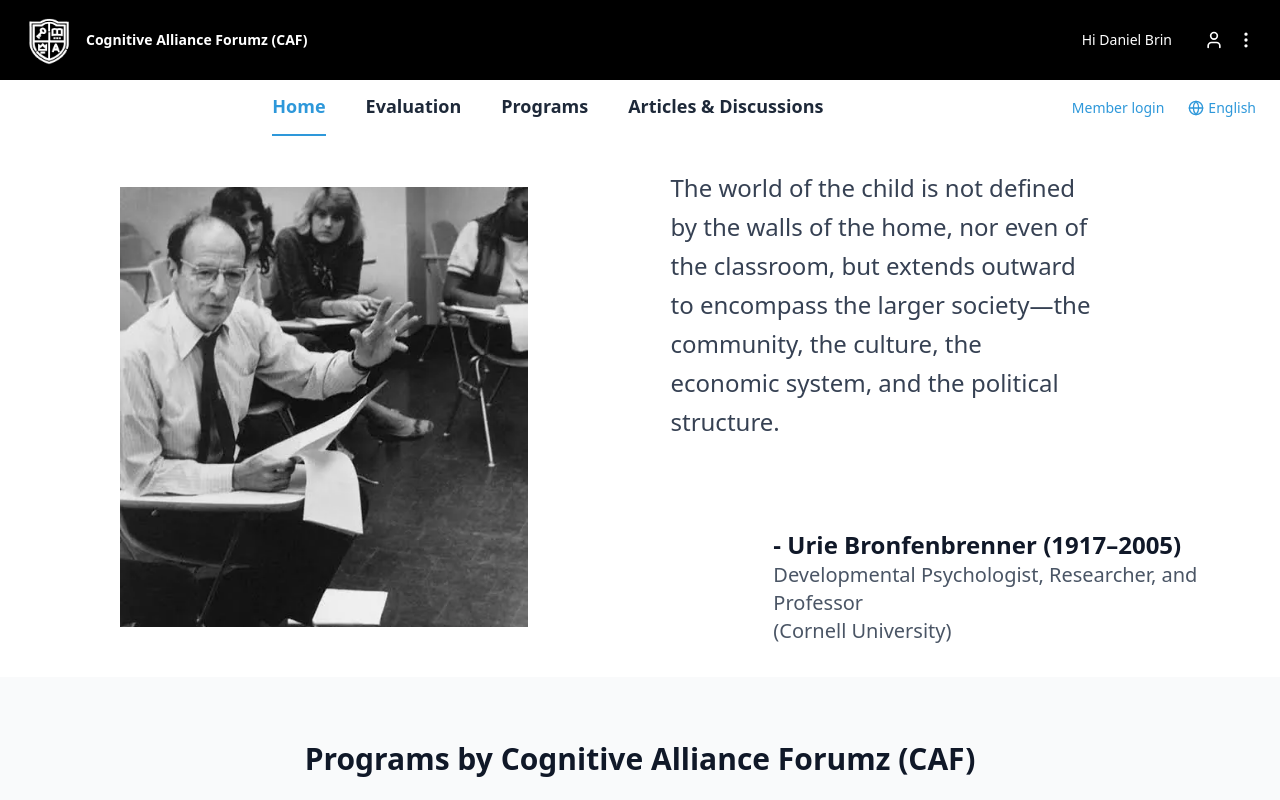
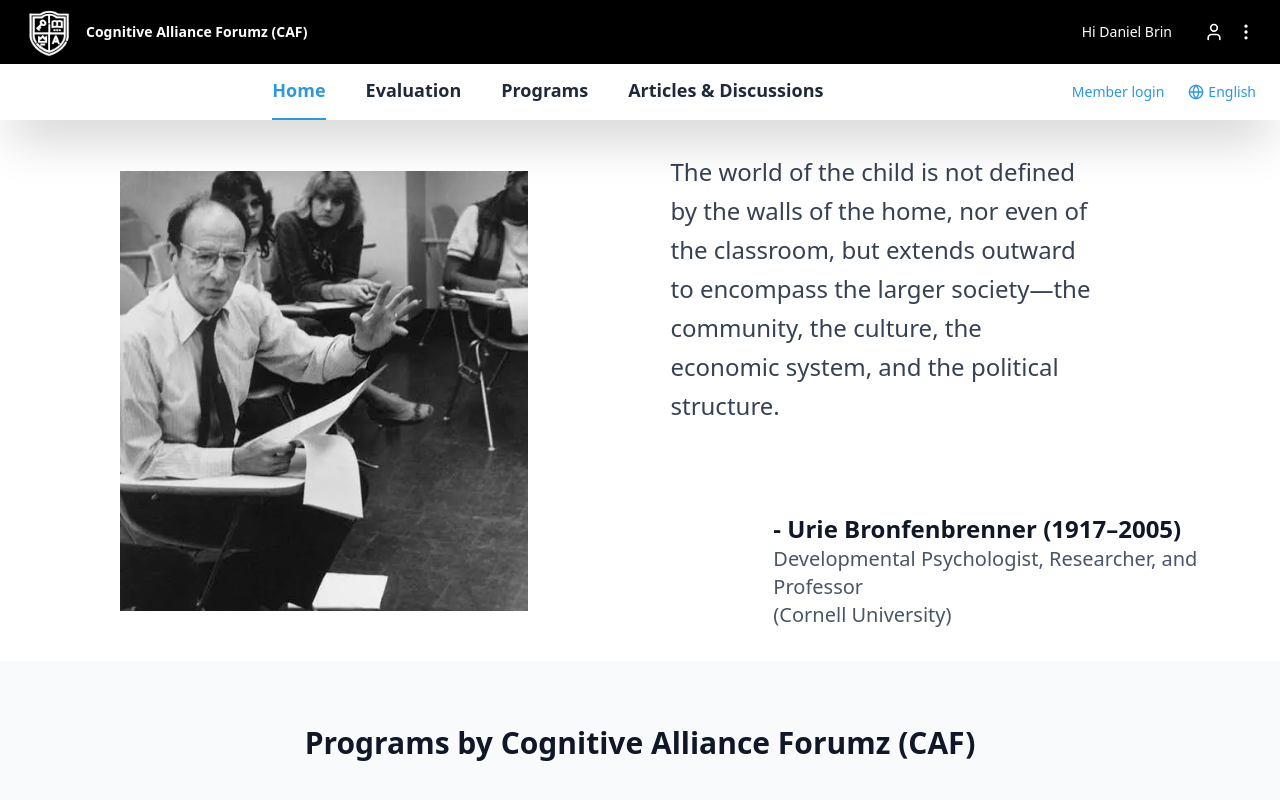
Before and after one commit to yashmevat/pfafigma, a Next.js app: page / in a window 1280 px wide. Shown: the top 800 px of the page. Built offline with nearby package versions, Linux system fonts and the light colour scheme.

Commit message:
abhay ji

```diff
--- a/src/app/components/Header.jsx
+++ b/src/app/components/Header.jsx
@@ -1,19 +1,34 @@
 "use client";
-import { use, useState } from "react";
+import { useState, useEffect } from "react";
 import Image from "next/image";
 import Link from "next/link";
 import { User, MoreVertical, Globe, Menu, X } from "lucide-react";
 
 export default function Header() {
   const [mobileOpen, setMobileOpen] = useState(false);
+  const [isSticky, setIsSticky] = useState(false);
+
+  // Detect scroll position to add sticky shadow
+  useEffect(() => {
+    const handleScroll = () => {
+      if (window.scrollY > 20) setIsSticky(true);
+      else setIsSticky(false);
+    };
+    window.addEventListener("scroll", handleScroll);
+    return () => window.removeEventListener("scroll", handleScroll);
+  }, []);
 
   return (
-    <header className="w-full shadow-2xl">
+    <header
+      className={`w-full z-50 top-0 transition-all duration-300 ${
+        isSticky ? "fixed shadow-lg bg-white/95 backdrop-blur-sm" : "relative"
+      }`}
+    >
       {/* --- Top Black Bar --- */}
       <div className="bg-black text-white">
         <div
           className="
-            flex items-center justify-between px-4 md:px-6 h-20
+            flex items-center justify-between px-4 md:px-6 h-16
             max-w-7xl mx-auto
             2xl:max-w-none 2xl:mx-0 2xl:px-20
           "
@@ -27,7 +42,6 @@ export default function Header() {
               height={50}
               className="object-contain rounded-sm"
             />
-            {/* Hide full name on small screens */}
             <span className="font-bold text-sm sm:text-md leading-none hidden sm:inline">
               Cognitive Alliance Forumz (CAF)
             </span>
@@ -36,15 +50,10 @@ export default function Header() {
 
           {/* Right: Greeting + Icons + Hamburger */}
           <div className="flex items-center gap-3 text-xs sm:text-sm">
-            {/* Greeting (desktop only) */}
             <span className="whitespace-nowrap hidden sm:inline mr-5">
               Hi Daniel Brin
             </span>
-
-            {/* User icon always visible */}
             <User className="w-5 h-5" />
-
-            {/* Three-dot icon: hide on mobile */}
             <MoreVertical className="w-5 h-5 hidden sm:flex" />
 
             {/* Hamburger (mobile only) */}
@@ -65,13 +74,16 @@ export default function Header() {
       </div>
 
       {/* --- Navigation Bar --- */}
-      <div className="bg-white shadow-2xl">
+      <div
+        className={`bg-white transition-all duration-300 ${
+          isSticky ? "shadow-md" : "shadow-2xl"
+        }`}
+      >
         <div
           className="
             flex items-center justify-between px-4 md:px-6 md:h-14
             max-w-7xl mx-auto
             2xl:max-w-none 2xl:mx-0 2xl:px-20
-            shadow-2xl
           "
         >
           {/* Left-aligned Nav Links */}
@@ -90,8 +102,6 @@ export default function Header() {
                 } hover:text-[#2E98DA] group`}
               >
                 <span className="pb-1">{link.name}</span>
-
-                {/* Blue underline effect */}
                 <span
                   className={`absolute left-0 bottom-0 h-[2px] w-0 bg-[#2E98DA] ${
                     link.active ? "w-full" : "group-hover:w-full"
@@ -109,7 +119,6 @@ export default function Header() {
             >
               Member login
             </Link>
-
             <div className="flex items-center gap-1 cursor-pointer hover:text-[#2E98DA] transition-colors duration-200">
               <Globe className="w-4 h-4" />
               <span>English</span>
@@ -117,13 +126,13 @@ export default function Header() {
           </div>
         </div>
 
-        {/* --- Mobile Menu (slide down from top hamburger) --- */}
+        {/* --- Mobile Menu --- */}
         <div
           className={`md:hidden bg-white shadow-md transition-max-height duration-300 overflow-hidden ${
             mobileOpen ? "max-h-[400px]" : "max-h-0"
           }`}
         >
-          <div className="lg:block hidden pb-6 space-y-4">
+          <div className="pb-6 space-y-4">
             <nav className="flex flex-col gap-2">
               {[
                 { name: "Home", href: "/", active: true },
@@ -152,7 +161,6 @@ export default function Header() {
               >
                 Member login
               </Link>
-
               <button
                 className="flex items-center gap-2 px-3 py-2 rounded hover:bg-gray-50 text-sm"
                 onClick={() => setMobileOpen(false)}
```
